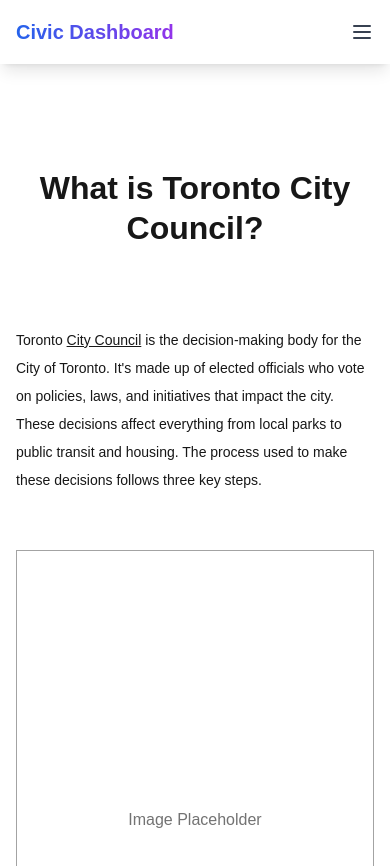
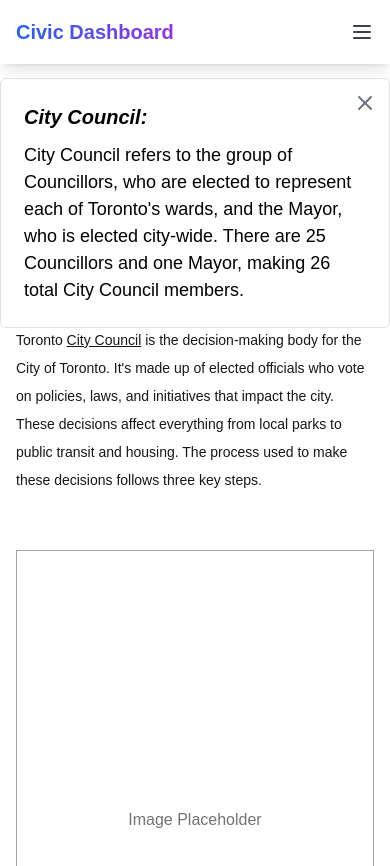
Before and after one commit to civic-dashboard/civic-dashboard-web, a Next.js app: page /how-council-works in a window 390 px wide. Both pictures are taken after a click on the button "City Council". Shown: the top 866 px of the page. Built offline with nearby package versions, Linux system fonts and the light colour scheme.

Commit message:
tooltip width should fit mobile, fixed width for larger screens

```diff
--- a/src/components/ui/tooltip.tsx
+++ b/src/components/ui/tooltip.tsx
@@ -18,19 +18,14 @@ export function Tooltip({
 }: TooltipProps) {
   const [isOpen, setIsOpen] = React.useState(false);
 
-  const isTouchDevice = () =>
-    'ontouchstart' in window || navigator.maxTouchPoints > 0;
-
   return (
     <TooltipPrimitive.Provider>
       <TooltipPrimitive.Root open={isOpen} onOpenChange={setIsOpen}>
         <TooltipPrimitive.Trigger
           asChild
           onClick={(e) => {
-            if (isTouchDevice()) {
-              e.preventDefault();
-              setIsOpen(true);
-            }
+            e.preventDefault();
+            setIsOpen(!isOpen);
           }}
         >
           <span className="cursor-pointer underline" role="button" tabIndex={0}>
@@ -40,7 +35,7 @@ export function Tooltip({
         <TooltipPrimitive.Portal>
           <TooltipPrimitive.Content
             sideOffset={4}
-            className="z-50 w-[400px] border border-[#E0E0E0] overflow-hidden rounded-md bg-white p-[23px] text-black animate-in fade-in-0 zoom-in-95 data-[state=closed]:animate-out data-[state=closed]:fade-out-0 data-[state=closed]:zoom-out-95 data-[side=bottom]:slide-in-from-top-2 data-[side=left]:slide-in-from-right-2 data-[side=right]:slide-in-from-left-2 data-[side=top]:slide-in-from-bottom-2"
+            className="z-50 w-[100vw] md:w-[400px] border border-[#E0E0E0] overflow-hidden rounded-md bg-white p-[23px] text-black animate-in fade-in-0 zoom-in-95 data-[state=closed]:animate-out data-[state=closed]:fade-out-0 data-[state=closed]:zoom-out-95 data-[side=bottom]:slide-in-from-top-2 data-[side=left]:slide-in-from-right-2 data-[side=right]:slide-in-from-left-2 data-[side=top]:slide-in-from-bottom-2"
           >
             <div className="relative">
               <button
```
